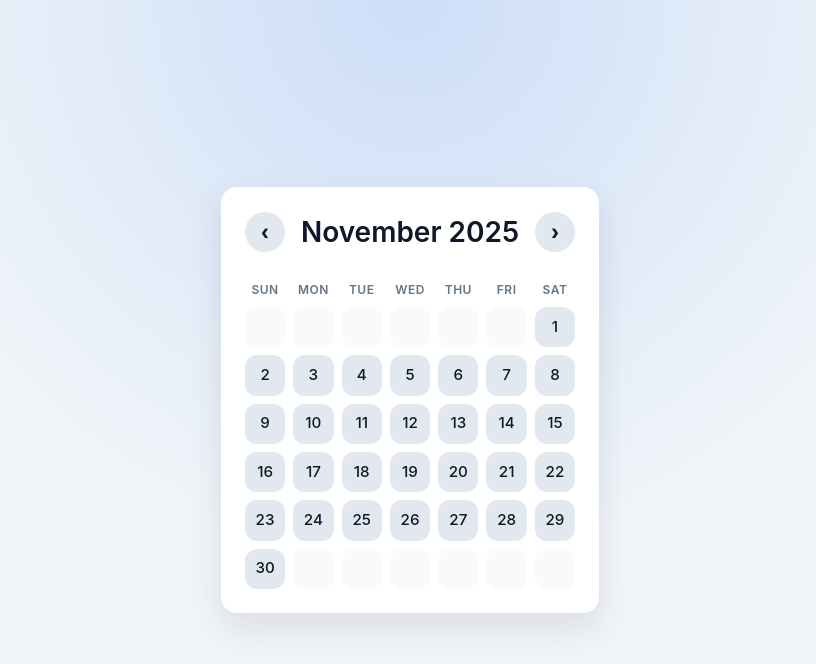
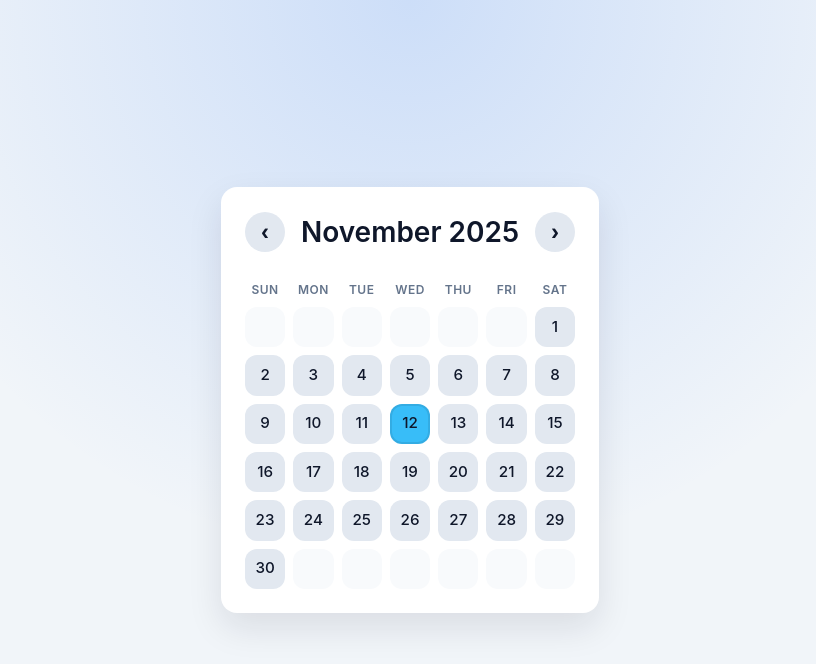
Before and after one commit to Nkosana1/Calendar-App-1, a React (Vite) app: page / in a window 1280 px wide. Shown: the top 664 px of the page, without its empty margins (230-1046 px from the left). Built offline with nearby package versions, Linux system fonts and the light colour scheme.

Commit message:
Improve date handling and highlight today

```diff
--- a/src/components/Calendar.css
+++ b/src/components/Calendar.css
@@ -80,6 +80,12 @@
   background-color: #e2e8f0;
 }
 
+.calendar__cell--today {
+  background-color: #38bdf8;
+  color: #0f172a;
+  box-shadow: inset 0 0 0 2px rgba(15, 23, 42, 0.1);
+}
+
 .calendar__cell--current:hover {
   background-color: #38bdf8;
   color: #0f172a;
--- a/src/components/Calendar.jsx
+++ b/src/components/Calendar.jsx
@@ -2,6 +2,14 @@ import { useMemo, useState } from "react";
 import "./Calendar.css";
 
 const WEEKDAYS = ["Sun", "Mon", "Tue", "Wed", "Thu", "Fri", "Sat"];
+
+function getDaysInMonth(year, month) {
+  return new Date(year, month + 1, 0).getDate();
+}
+
+function getMonthStartDay(year, month) {
+  return new Date(year, month, 1).getDay();
+}
 
 function addMonths(date, amount) {
   const newDate = new Date(date);
@@ -13,16 +21,19 @@ function getCalendarMatrix(activeDate) {
   const year = activeDate.getFullYear();
   const month = activeDate.getMonth();
 
-  const firstOfMonth = new Date(year, month, 1);
-  const lastOfMonth = new Date(year, month + 1, 0);
-
-  const firstWeekday = firstOfMonth.getDay();
-  const daysInMonth = lastOfMonth.getDate();
+  const startDay = getMonthStartDay(year, month);
+  const daysInMonth = getDaysInMonth(year, month);
+  const daysInPrevMonth = getDaysInMonth(year, month - 1);
 
   const cells = [];
 
-  for (let i = 0; i < firstWeekday; i += 1) {
-    cells.push({ key: `prev-${i}`, label: "", inCurrentMonth: false });
+  for (let i = 0; i < startDay; i += 1) {
+    const day = daysInPrevMonth - startDay + i + 1;
+    cells.push({
+      key: `prev-${month}-${day}`,
+      label: "",
+      inCurrentMonth: false,
+    });
   }
 
   for (let day = 1; day <= daysInMonth; day += 1) {
@@ -30,12 +41,18 @@ function getCalendarMatrix(activeDate) {
       key: `${year}-${month}-${day}`,
       label: String(day),
       inCurrentMonth: true,
+      dateValue: new Date(year, month, day),
     });
   }
 
+  let nextDay = 1;
   while (cells.length < 42) {
-    const index = cells.length - daysInMonth - firstWeekday;
-    cells.push({ key: `next-${index}`, label: "", inCurrentMonth: false });
+    cells.push({
+      key: `next-${month + 1}-${nextDay}`,
+      label: "",
+      inCurrentMonth: false,
+    });
+    nextDay += 1;
   }
 
   const weeks = [];
@@ -46,11 +63,21 @@ function getCalendarMatrix(activeDate) {
   return weeks;
 }
 
+function isSameDate(a, b) {
+  if (!a || !b) return false;
+  return (
+    a.getFullYear() === b.getFullYear() &&
+    a.getMonth() === b.getMonth() &&
+    a.getDate() === b.getDate()
+  );
+}
+
 export function Calendar() {
   const [activeDate, setActiveDate] = useState(() => {
     const today = new Date();
     return new Date(today.getFullYear(), today.getMonth(), 1);
   });
+  const today = useMemo(() => new Date(), []);
 
   const calendarMatrix = useMemo(
     () => getCalendarMatrix(activeDate),
@@ -89,16 +116,22 @@ export function Calendar() {
             {weekday}
           </div>
         ))}
-        {calendarMatrix.flat().map((cell) => (
+        {calendarMatrix.flat().map((cell) => {
+          const isToday = cell.inCurrentMonth
+            ? isSameDate(cell.dateValue, today)
+            : false;
+
+          return (
             <div
               key={cell.key}
               className={`calendar__cell${
                 cell.inCurrentMonth ? " calendar__cell--current" : ""
-            }`}
+              }${isToday ? " calendar__cell--today" : ""}`}
             >
               {cell.label}
             </div>
-        ))}
+          );
+        })}
       </div>
     </div>
   );
```
Lines whose indentation alone changed are shown as unchanged.
